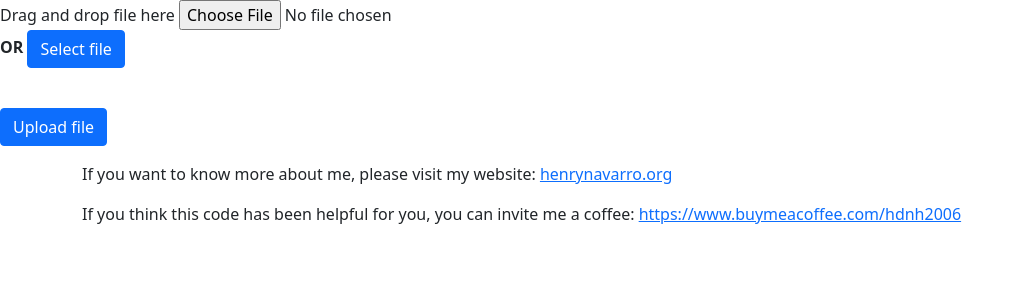
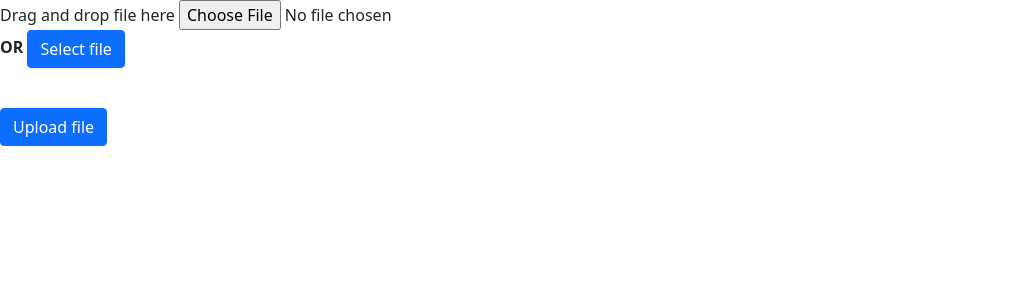
Before and after one commit to 2pa4ul2/Yolov8-Web-Implementation-Using-Flask, a Flask app: page / in a window 1280 px wide. Shown: the top 300 px of the page, without its empty margins (0-1024 px from the left). Run offline with Flask 3, Linux system fonts and the light colour scheme; some libraries are stand-ins or nearby versions.

Commit message:
Working na ulit

```diff
--- a/templates/index.html
+++ b/templates/index.html
@@ -35,18 +35,6 @@
       <input type="submit" id="upload-btn" value="Upload file" class="btn btn-primary" />
     </form>
   </main>
-  <footer>
-    <div class="container">
-      <row>
-        <col-10>
-          <p class="text-left">
-            <p>If you want to know more about me, please visit my website: <a href="https://henrynavarro.org">henrynavarro.org</a><p>
-            <p>If you think this code has been helpful for you, you can invite me a coffee: <a href="https://www.buymeacoffee.com/hdnh2006">https://www.buymeacoffee.com/hdnh2006</a><p>
-          </p>
-        </col-10>
-      </row>
-    </div>
-  </footer>
   <script src="https://ajax.googleapis.com/ajax/libs/jquery/2.1.3/jquery.min.js"></script>
   <script>
     AWS.config.update({
--- a/webapp.py
+++ b/webapp.py
@@ -22,7 +22,7 @@ app = Flask(__name__)
 
 def predict(opt):
 
-    opt.conf = 0.7
+    opt.conf = 0.5
     results = model(**vars(opt), stream=True)
 
     for result in results:
```
Also changed, not shown: data/raw/27562331c804791778b50e8be44d7cff.jpg (added), data/raw/3_-_baybayin_characters.jpg (added), data/raw/541100078e4b46ab3b52991a1661f44b.jpg (added), data/raw/7a36d5e1b67c0e2942dc76be31134299.jpg (added), data/raw/BaybayinDeveerei_Inside1.jpg (added), data/raw/Picture5.png (added), data/raw/c89739079624cfb93867a351ee9a6e1a.jpg (added), data/raw/hq720.jpg (added).
